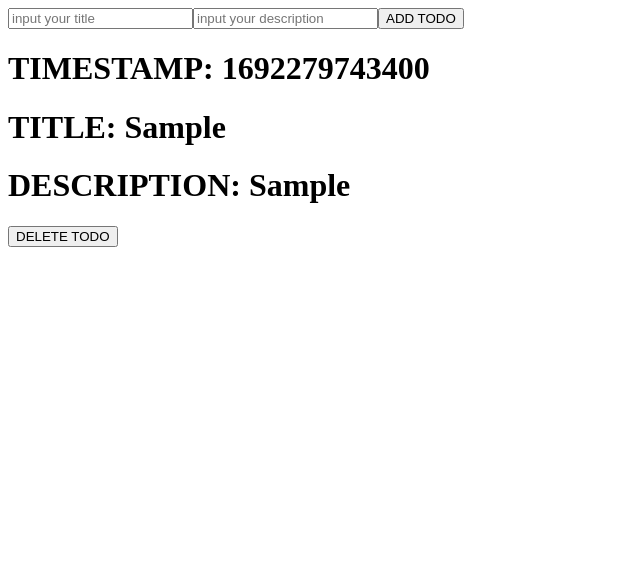
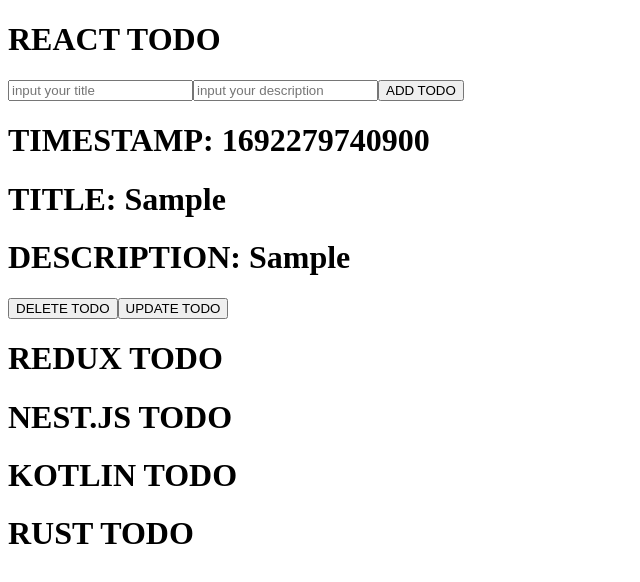
Before and after one commit to mixnuts07/todoapp-react-ddd-clearnarch, a React (Vite) app: page / in a window 1280 px wide. Both pictures are taken after typing "Sample", "Sample" into the empty fields and a click on the button "ADD TODO". Shown: the top 582 px of the page, without its empty margins (0-640 px from the left). Built offline with nearby package versions, Linux system fonts and the light colour scheme.

Commit message:
delete todo

```diff
--- a/src/App.tsx
+++ b/src/App.tsx
@@ -22,10 +22,14 @@
   const deleteTodo = (id) => {
     setTodos(todos.filter((todo) => id != todo.id));
   };
+  const updateTodo = () => {
+    // TODO
+  };
 
   return (
     <div className="text-5xl font-extrabold text-transparent bg-gradient-to-t from-pink-500 to-violet-500">
       <div className="">
+        <h1>REACT TODO</h1>
         <input
           type="text"
           placeholder="input your title"
@@ -46,8 +50,13 @@
           <h1>TITLE: {it.title}</h1>
           <h1>DESCRIPTION: {it.description}</h1>
           <button onClick={() => deleteTodo(it.id)}>DELETE TODO</button>
+          <button onClick={() => updateTodo(it.id)}>UPDATE TODO</button>
         </div>
       ))}
+      <h1>REDUX TODO</h1>
+      <h1>NEST.JS TODO</h1>
+      <h1>KOTLIN TODO</h1>
+      <h1>RUST TODO</h1>
     </div>
   );
 }
```
